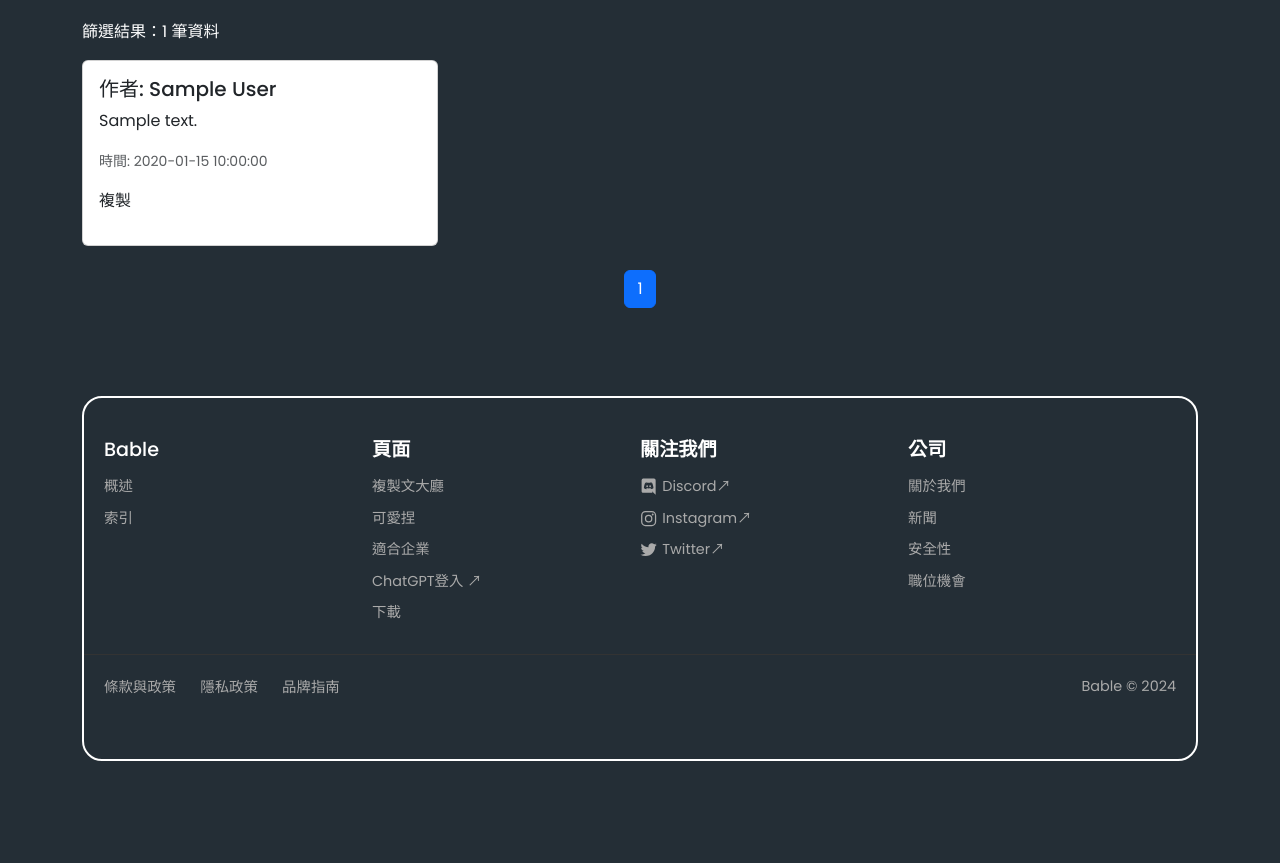
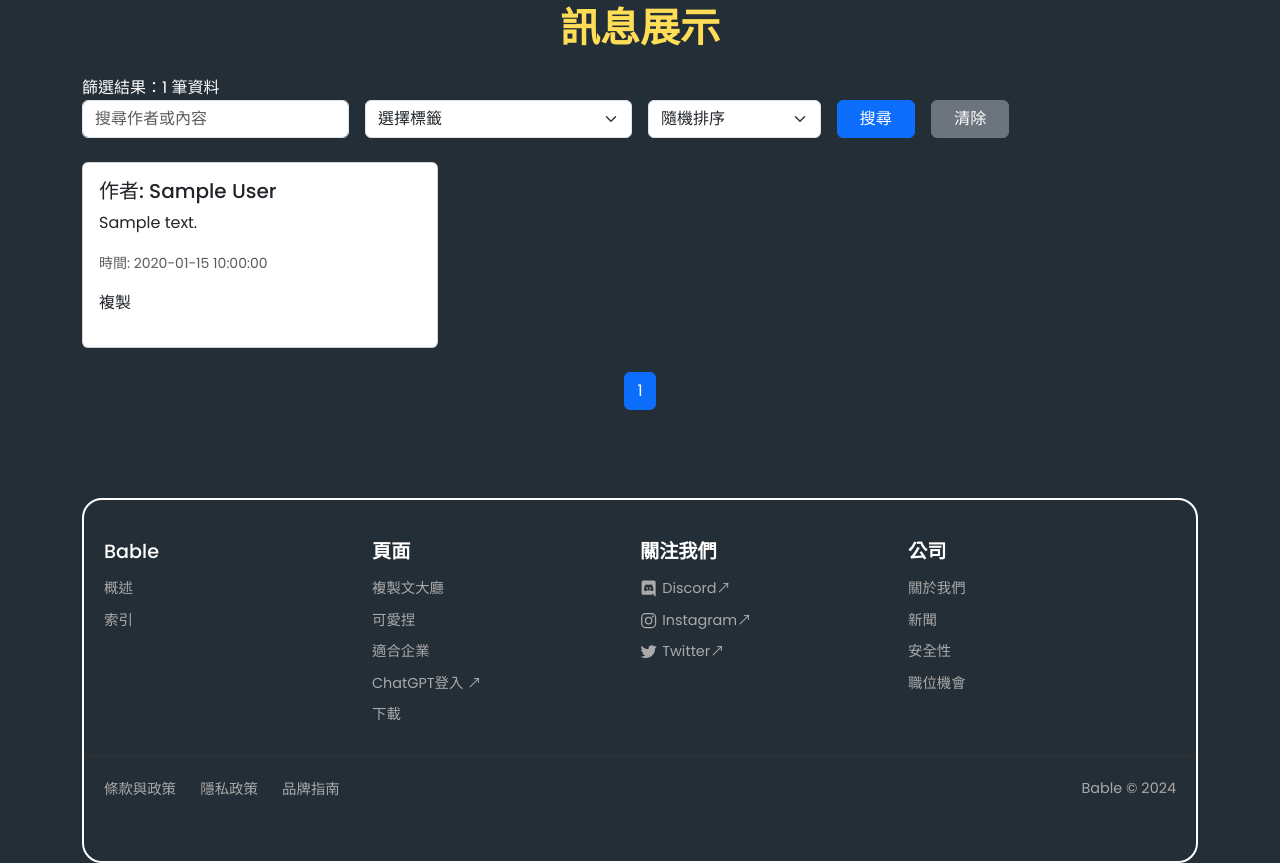
Before and after one commit to roy4222/Bable, a PHP site: page /message.php in a window 1280 px wide. Shown: the part 100-963 px from the top of the page. Before the commit the page ends 861 px from the top, so only its background shows below. Run offline with PHP 8.4, Linux system fonts and the light colour scheme; tables that the repository leaves empty or names only in its code hold one stand-in row (values such as "Sample post"); some web fonts are replaced.

Commit message:
合併message跟image頁面與功能

```diff
--- a/message.php
+++ b/message.php
@@ -29,7 +29,10 @@ $page = isset($_GET['page']) ? intval($_GET['page']) : 1;
 // 計算 OFFSET
 $offset = ($page - 1) * $itemsPerPage;
 
-// 根據搜尋詞和標籤篩選查詢資料庫
+// 獲取排序方式
+$sortBy = isset($_GET['sort']) ? $_GET['sort'] : 'random';
+
+// 修改 SQL 查詢
 $sql = "SELECT author, content, message_time, tags FROM messages WHERE 1";
 
 // 根據搜尋內容篩選
@@ -47,6 +50,20 @@ if ($startDate && $endDate) {
     $sql .= " AND message_time BETWEEN '$startDate 00:00:00' AND '$endDate 23:59:59'";
 }
 
+// 根據選擇的排序方式修改 SQL 查詢
+switch ($sortBy) {
+    case 'time_desc':
+        $sql .= " ORDER BY message_time DESC";
+        break;
+    case 'time_asc':
+        $sql .= " ORDER BY message_time ASC";
+        break;
+    case 'random':
+    default:
+        $sql .= " ORDER BY RAND()";
+        break;
+}
+
 // 計算總記錄數
 $countResult = $conn->query($sql);
 $totalItems = $countResult->num_rows;
@@ -55,7 +72,7 @@ $totalItems = $countResult->num_rows;
 $totalPages = ceil($totalItems / $itemsPerPage);
 
 // 添加 LIMIT 和 OFFSET 到 SQL 查詢
-$sql .= " ORDER BY message_time DESC LIMIT $itemsPerPage OFFSET $offset";
+$sql .= " LIMIT $itemsPerPage OFFSET $offset";
 
 $result = $conn->query($sql);
 
@@ -78,12 +95,12 @@ while ($tagRow = $tagResult->fetch_assoc()) {
 
 $conn->close();
 ?>
-
 <!DOCTYPE html>
 <html lang="zh-Hant">
 <head>
     <meta charset="UTF-8">
     <meta name="viewport" content="width=device-width, initial-scale=1.0">
+    <link rel="icon" href="https://encrypted-tbn0.gstatic.com/images?q=tbn:ANd9GcRu6w1L1n_jpEO94b80gNhWHTvkpCtCHvui2Q&s">
     <title>訊息展示</title>
 
     <!-- Bootstrap CSS -->
@@ -95,87 +112,13 @@ $conn->close();
     <!-- AOS (Animate On Scroll) for scroll animations -->
     <link rel="stylesheet" href="https://cdnjs.cloudflare.com/ajax/libs/aos/2.3.4/aos.css"/>
 
+    <!-- Custom CSS -->
     <link rel="stylesheet" href="style.css">
 
     <!-- Masonry.js for dynamic layout -->
     <script src="https://cdnjs.cloudflare.com/ajax/libs/masonry/4.2.2/masonry.pkgd.min.js"></script>
-
-
-
-    <!-- Custom CSS for styling -->
-    <style>
-        /* Navbar custom styling */
-        .navbar {
-            background-color: #1c1c1e;
-            padding: 1rem 2rem;
-            box-shadow: 0 4px 6px rgba(0, 0, 0, 0.1);
-            position: sticky;
-            top: 0;
-            z-index: 1000;
-            transition: all 0.3s ease;
-        }
-
-        .navbar-brand {
-            font-size: 1.5rem;
-            color: #f5f5f7;
-            transition: color 0.3s ease;
-        }
-
-        .navbar-brand:hover {
-            color: #ffdd57;
-        }
-
-        .navbar-nav .nav-link {
-            color: #f5f5f7;
-            margin-left: 15px;
-            transition: color 0.3s ease;
-        }
-
-        .navbar-nav .nav-link:hover {
-            color: #ffdd57;
-        }
-
-        .form-control {
-            background-color: #2c2c2e;
-            border: none;
-            color: #f5f5f7;
-        }
-
-        .form-control::placeholder {
-            color: #a1a1a3;
-        }
-
-        .form-control:focus {
-            background-color: #2c2c2e;
-            color: #f5f5f7;
-            border-color: #ffdd57;
-            outline: none;
-            box-shadow: 0 0 5px rgba(255, 221, 87, 0.5);
-        }
-
-        .btn-search {
-            background-color: #ffdd57;
-            color: #1c1c1e;
-            border: none;
-            transition: background-color 0.3s ease, color 0.3s ease;
-        }
-
-        .btn-search:hover {
-            background-color: #f5f5f7;
-            color: #1c1c1e;
-        }
-
-        /* Add subtle hover effects */
-        .nav-link, .form-control, .btn-search {
-            transition: all 0.3s ease;
-        }
-
-        /* Sticky Navbar effect */
-        .navbar.scrolled {
-            background-color: #1a1a1c;
-            box-shadow: 0 8px 15px rgba(0, 0, 0, 0.3);
-        }
-    </style>
+    <!-- imagesLoaded for ensuring all images are loaded before layout -->
+    <script src="https://unpkg.com/imagesloaded@4/imagesloaded.pkgd.min.js"></script>
 </head>
 <body>
     <!-- Header Section -->
@@ -188,8 +131,8 @@ $conn->close();
         </h2>
 
         <nav class="navigation">
-            <a href="index.php"><strong><ion-icon name="home-outline"></ion-icon>首頁</strong></a>
-            <a href="#"><strong><ion-icon name="information-circle-outline"></ion-icon>關於</strong></a>
+            <a href="index.php"><strong><ion-icon name="home-outline" ></ion-icon>首頁</strong></a>
+            <a href="#"><strong><ion-icon name="information-circle-outline" ></ion-icon>關於</strong></a>
             <div class="dropdownb">
                 <a href="#"><strong><ion-icon name="compass-outline"></ion-icon>頁面</strong></a>
                 <div class="dropdownb-content">
@@ -217,24 +160,56 @@ $conn->close();
         </nav>
     </header>
 
+    <div class="container mt-5">
+        <h1><strong>訊息展示</strong></h1>
+        <h1 class="text-center mb-4 animate__animated animate__fadeInDown" style="color: #ffdd57;"><strong>訊息展示</strong></h1>
 
-    <div class="container mt-5">
-        <h1 class="text-center mb-4 animate__animated animate__fadeInDown">訊息展示</h1>
+        <div class="row align-items-center mb-4">
+            <div class="col-md-3">
+                <p style="color: white; margin-bottom: 0;">篩選結果：<?php echo $totalItems; ?> 筆資料</p>
+            </div>
+            <div class="col-md-12">
+                <form method="GET" action="" class="row g-3" id="searchForm">
+                    <div class="col-md-3">
+                        <input type="text" class="form-control" name="search" placeholder="搜尋作者或內容" value="<?php echo htmlspecialchars($search); ?>">
+                    </div>
+                    <div class="col-md-3">
+                        <select class="form-select" name="tag">
+                            <option value="">選擇標籤</option>
+                            <?php foreach ($allTags as $tag): ?>
+                                <option value="<?php echo htmlspecialchars($tag); ?>" <?php echo $filterTag === $tag ? 'selected' : ''; ?>>
+                                    <?php echo htmlspecialchars($tag); ?>
+                                </option>
+                            <?php endforeach; ?>
+                        </select>
+                    </div>
+                    <div class="col-md-2">
+                        <select class="form-select" name="sort">
+                            <option value="random" <?php echo $sortBy === 'random' ? 'selected' : ''; ?>>隨機排序</option>
+                            <option value="time_desc" <?php echo $sortBy === 'time_desc' ? 'selected' : ''; ?>>最新上傳</option>
+                            <option value="time_asc" <?php echo $sortBy === 'time_asc' ? 'selected' : ''; ?>>最舊上傳</option>
+                        </select>
+                    </div>
+                    <div class="col-md-1">
+                        <button type="submit" class="btn btn-primary w-100">搜尋</button>
+                    </div>
+                    <div class="col-md-1">
+                        <button type="button" class="btn btn-secondary w-100" id="clearButton">清除</button>
+                    </div>
+                </form>
+            </div>
+        </div>
 
-        <!-- 顯示篩選結果筆數 -->
-        <p style="color: white;">篩選結果：<?php echo $totalItems; ?> 筆資料</p>
-
-        <div class="row" data-masonry='{ "percentPosition": true }'>
+        <div class="row" id="masonry-container">
         <?php
-        $maxLength = 300; // 設定超過多少字數會隱藏內容
+        $maxLength = 300;
         if ($resultCount > 0) {
             while($row = $result->fetch_assoc()) {
                 $content = htmlspecialchars($row["content"]);
-                $isLongContent = strlen($content) > $maxLength; // 判斷是否為長內容
-                $displayContent = $isLongContent ? mb_substr($content, 0, $maxLength) . '...' : $content; // 縮短顯示的內容
+                $isLongContent = strlen($content) > $maxLength;
+                $displayContent = $isLongContent ? mb_substr($content, 0, $maxLength) . '...' : $content;
 
-                // 顯示文章
-                echo "<div class='col-md-4 col-sm-6 mb-4' data-aos='fade-up'>";
+                echo "<div class='col-md-4 col-sm-6 mb-4'>";
                 echo "<div class='card'>";
                 echo "<div class='card-body'>";
                 echo "<h5 class='card-title'>作者: " . htmlspecialchars($row["author"]) . "</h5>";
@@ -242,14 +217,11 @@ $conn->close();
                 echo "<p class='card-text full-content' style='display:none;'>" . $content . "</p>";
                 echo "<p class='card-text'><small class='text-muted'>時間: " . htmlspecialchars($row["message_time"]) . "</small></p>";
 
-                // 顯示閱讀更多按鈕僅在長內容的情況下
                 if ($isLongContent) {
                     echo "<p class='toggle-button'>閱讀更多</p>";
                 }
 
-                // 複製按鈕
                 echo "<p class='copy-button' data-content='" . htmlspecialchars($row["content"]) . "'>複製</p>";
-
                 echo "</div>";
                 echo "</div>";
                 echo "</div>";
@@ -265,7 +237,7 @@ $conn->close();
             <ul class="pagination justify-content-center">
                 <?php for ($i = 1; $i <= $totalPages; $i++): ?>
                     <li class="page-item <?php echo $i == $page ? 'active' : ''; ?>">
-                        <a class="page-link" href="?page=<?php echo $i; ?><?php echo $search ? '&search=' . urlencode($search) : ''; ?><?php echo $filterTag ? '&tag=' . urlencode($filterTag) : ''; ?><?php echo $startDate ? '&start_date=' . urlencode($startDate) : ''; ?><?php echo $endDate ? '&end_date=' . urlencode($endDate) : ''; ?>">
+                        <a class="page-link" href="?page=<?php echo $i; ?><?php echo $search ? '&search=' . urlencode($search) : ''; ?><?php echo $filterTag ? '&tag=' . urlencode($filterTag) : ''; ?><?php echo $startDate ? '&start_date=' . urlencode($startDate) : ''; ?><?php echo $endDate ? '&end_date=' . urlencode($endDate) : ''; ?><?php echo $sortBy ? '&sort=' . urlencode($sortBy) : ''; ?>">
                             <?php echo $i; ?>
                         </a>
                     </li>
@@ -326,44 +298,34 @@ $conn->close();
         </footer>
     </section>
     </main>
+
     </div>
 
-    <!-- 引入 Bootstrap 和 JS -->
     <script src="https://cdn.jsdelivr.net/npm/bootstrap@5.3.0-alpha1/dist/js/bootstrap.bundle.min.js"></script>
-
-    <!-- AOS 效果的引入 -->
     <script src="https://cdnjs.cloudflare.com/ajax/libs/aos/2.3.4/aos.js"></script>
-    <script src="script.js"></script>
-    <!-- 啟動 AOS 效果 -->
     <script>
         AOS.init({
-            duration: 800, // 動畫持續時間
-            easing: 'ease-in-out', // 動畫效果
-            once: true, // 滾動一次後只執行一次動畫
+            duration: 800,
+            easing: 'ease-in-out',
+            once: true,
         });
     </script>
 
-    <!-- Masonry.js 效果 -->
     <script>
-        var elem = document.querySelector('.row');
-        var msnry = new Masonry( elem, {
+        document.addEventListener('DOMContentLoaded', function() {
+            var elem = document.querySelector('#masonry-container');
+            imagesLoaded(elem, function() {
+                var msnry = new Masonry(elem, {
                     itemSelector: '.col-md-4',
                     percentPosition: true
                 });
-    </script>
 
-    <!-- Collapsible Content Script -->
-    <script>
+                // Collapsible content script
                 const toggleButtons = document.querySelectorAll('.toggle-button');
                 toggleButtons.forEach(button => {
                     const cardBody = button.closest('.card-body');
                     const shortContent = cardBody.querySelector('.collapsible-content');
                     const fullContent = cardBody.querySelector('.full-content');
-
-            // 判斷是否顯示按鈕，只有當內容被截斷時才顯示
-            if (shortContent.textContent.length !== fullContent.textContent.length) {
-                button.style.display = 'block';
-            }
 
                     button.addEventListener('click', () => {
                         shortContent.style.display = shortContent.style.display === 'none' ? 'block' : 'none';
@@ -371,39 +333,16 @@ $conn->close();
 
                         button.textContent = shortContent.style.display === 'none' ? '隱藏內容' : '閱讀更多';
 
-                // 重新布局 Masonry
+                        imagesLoaded(elem, function() {
                             msnry.layout();
                         });
                     });
-    </script>
-
-    <!-- 複製按鈕功能 -->
-    <script>
-        const copyButtons = document.querySelectorAll('.copy-button');
-        copyButtons.forEach(button => {
-            button.addEventListener('click', () => {
-                const content = button.getAttribute('data-content');
-                navigator.clipboard.writeText(content).then(() => {
-                    // 修改按鈕文本顯示「複製成功」
-                    button.textContent = '複製成功';
-                    button.style.color = '#006030';  // 更改按鈕顏色為綠色
-                }).catch(err => {
-                    console.error('複製失敗', err);
                 });
             });
         });
     </script>
-
-    <!-- Sticky Navbar on Scroll -->
-    <script>
-        window.addEventListener('scroll', () => {
-            const navbar = document.querySelector('.navbar');
-            navbar.classList.toggle('scrolled', window.scrollY > 50);
-        });
-    </script>
-
-    <!-- 在 </body> 標籤之前添加以下腳本 -->
     <script type="module" src="https://unpkg.com/ionicons@7.1.0/dist/ionicons/ionicons.esm.js"></script>
     <script nomodule src="https://unpkg.com/ionicons@7.1.0/dist/ionicons/ionicons.js"></script>
+
 </body>
 </html>
--- a/style.css
+++ b/style.css
@@ -60,7 +60,6 @@ header.scrolled {
         opacity: 1;
     }
 }
-
 
 
 /* Content section styling */
```
Also changed, not shown: image.php (+5 -2 lines). Lines whose indentation alone changed are shown as unchanged.
